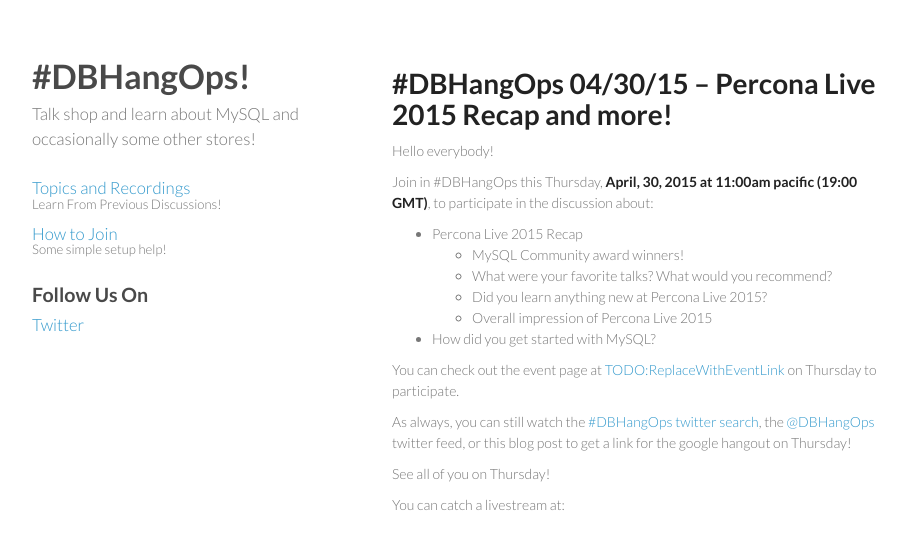
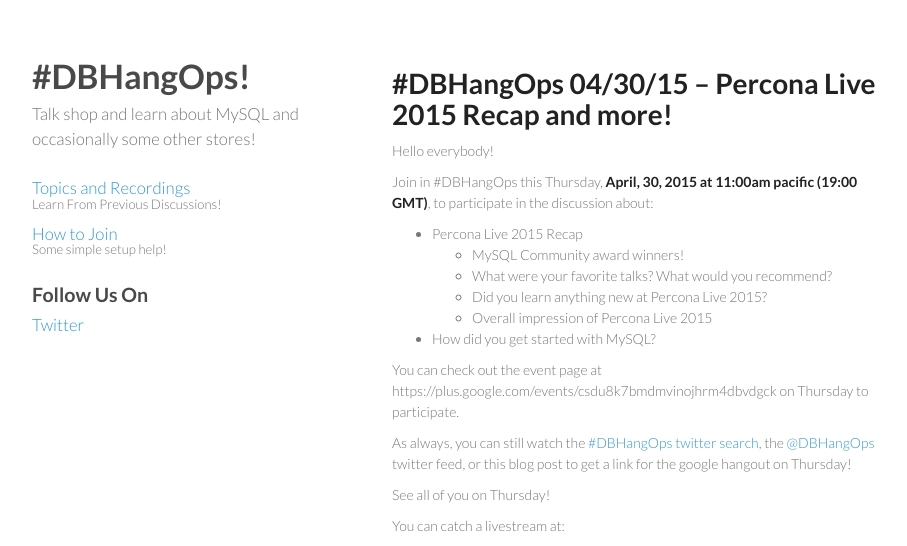
Before and after one commit to dbhangops/dbhangops.github.io, a Jekyll site: the page built from _posts/2015-04-27-dbhangops-043015-percona-live-recap-and-more.markdown, in a window 1280 px wide. Shown: the top 546 px of the page, without its empty margins (178-1085 px from the left). Built offline with Jekyll 4.4.1, drawn with Linux system fonts in a browser that asks for light colours; Markdown is read by kramdown in place of the engine named in the settings; grey boxes are pictures that could not be loaded.

Commit message:
Updating today's blog post with today's event handle.

```diff
--- a/_posts/2015-04-27-dbhangops-043015-percona-live-recap-and-more.markdown
+++ b/_posts/2015-04-27-dbhangops-043015-percona-live-recap-and-more.markdown
@@ -33,7 +33,7 @@
   * Overall impression of Percona Live 2015
 * How did you get started with MySQL?
 
-You can check out the event page at [TODO:ReplaceWithEventLink](https://plus.google.com/u/0/hangouts) on Thursday to participate.
+You can check out the event page at https://plus.google.com/events/csdu8k7bmdmvinojhrm4dbvdgck on Thursday to participate.
 
 As always, you can still watch the [\#DBHangOps twitter search](https://twitter.com/search/realtime?q=%23DBHangOps), the [@DBHangOps](https://twitter.com/dbhangops) twitter feed, or this blog post to get a link for the google hangout on Thursday!
 
@@ -41,4 +41,4 @@
 
 You can catch a livestream at:
 
-<TODO:videoEmbedHere>
+<iframe width="560" height="315" src="//www.youtube.com/embed/5ZNLsRe3HU4" frameborder="0" allowfullscreen></iframe>
```
